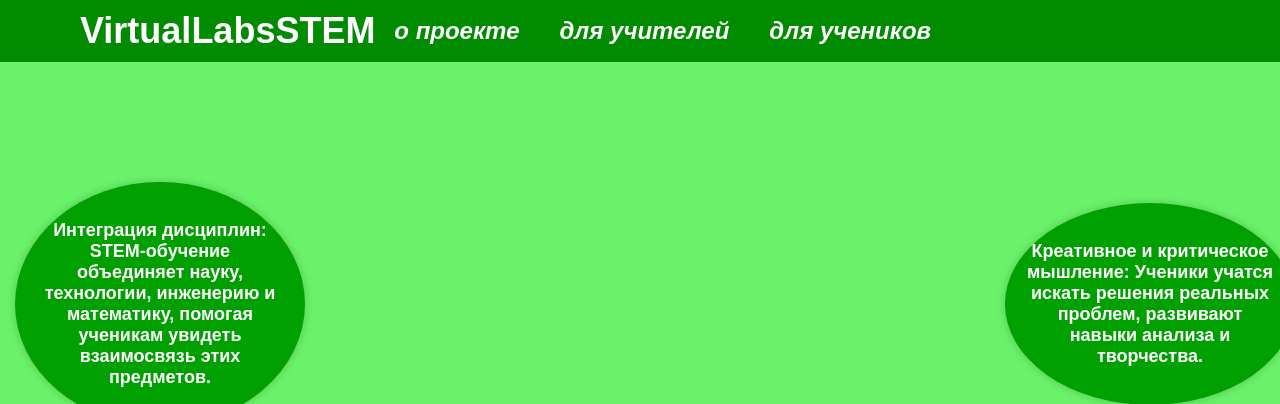
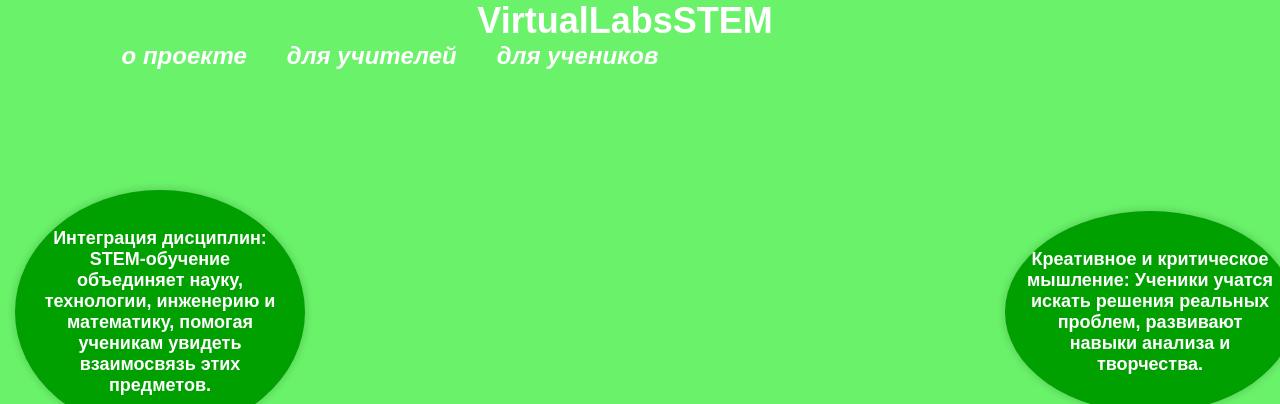
Before and after one commit to knurzanova10/VirtualLabsSTEM, a plain HTML site: page 3.html in a window 1280 px wide. Shown: the top 404 px of the page. Drawn offline with Linux system fonts and the light colour scheme.

Commit message:
Update 3.html

```diff
--- a/3.html
+++ b/3.html
@@ -13,12 +13,11 @@
             text-align: center;
         }
 
-        .header-menu-container {
-            background-color: #008B00;
-            display: flex;
-            justify-content: space-between;
-            align-items: center;
-            padding: 10px 80px;
+        .header {
+            color: white;
+            font-size: 36px;
+            font-weight: bold; /* Жирный шрифт для заголовка */
+            margin-right: 30px; /* Отступ для заголовка */
         }
 
         .header-title {
@@ -108,7 +107,7 @@
 </head>
 <body>
     <div class="header-menu-container">
-        <div class="header-title">
+        <div class="header">
             <a href="index.html" style="color: white; text-decoration: none;">VirtualLabsSTEM</a>
         </div>
         <div class="menu">
```
